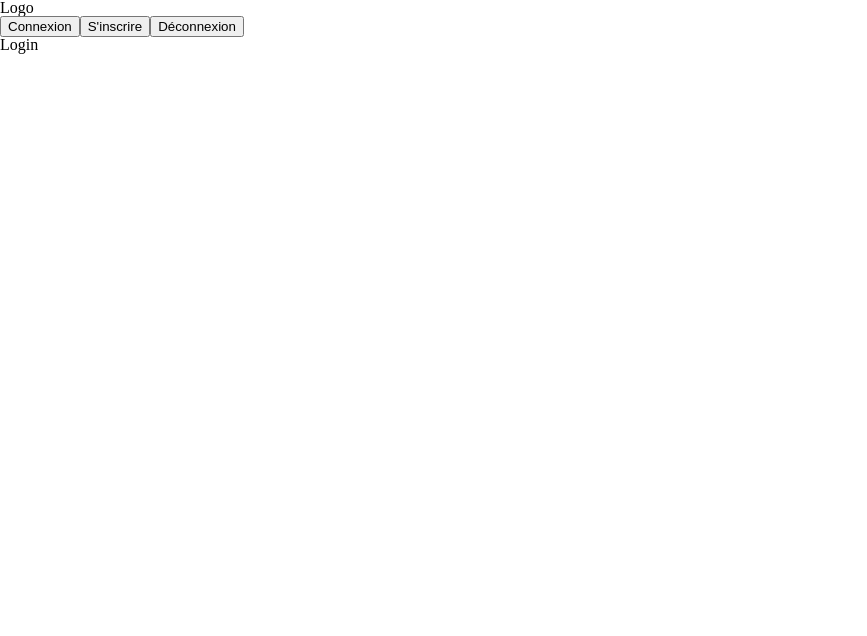
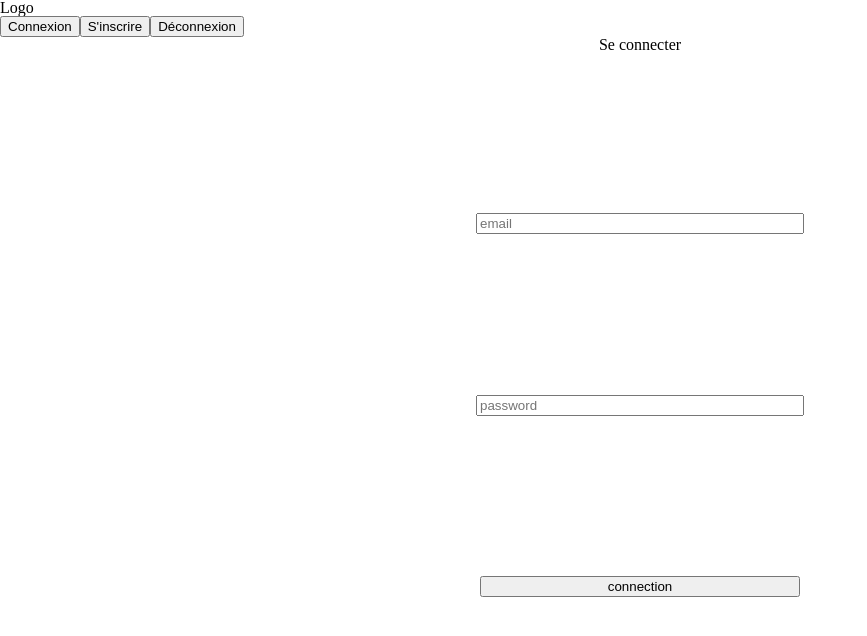
Before and after one commit to dewismecindy/vinted2, a React (Create React App) app: page /login in a window 1280 px wide. Shown: the top 636 px of the page, without its empty margins (0-867 px from the left). Built offline with nearby package versions, Linux system fonts and the light colour scheme.

Commit message:
login form

```diff
--- a/src/pages/Login.js
+++ b/src/pages/Login.js
@@ -1,5 +1,42 @@
+import { useState } from "react";
+import axios from "axios";
+
 const Login = () => {
-  return <div>Login</div>;
+  const [email, setEmail] = useState("");
+  const [username, setUsername] = useState("");
+  const [password, setPassword] = useState("");
+  const handleSubmit = async (event) => {
+    event.preventDefault();
+    try {
+      const response = await axios.post(
+        "https://lereacteur-vinted-api.herokuapp.com/user/login",
+        { email, password }
+      );
+      console.log(response.data);
+    } catch (error) {
+      console.log(error);
+    }
+  };
+
+  return (
+    <form className="signup-container" onSubmit={handleSubmit}>
+      {" "}
+      <h1>Se connecter</h1>
+      <input
+        type="email"
+        placeholder="email"
+        value={email}
+        onChange={(event) => setEmail(event.target.value)}
+      />
+      <input
+        type="password"
+        placeholder="password"
+        value={password}
+        onChange={(event) => setPassword(event.target.value)}
+      />
+      <input type="submit" value="connection" />{" "}
+    </form>
+  );
 };
 
 export default Login;
--- a/src/pages/Signup.js
+++ b/src/pages/Signup.js
@@ -1,11 +1,14 @@
 import { useState } from "react";
 import axios from "axios";
+import { useNavigate } from "react-router-dom";
 
 const Signup = ({ handleToken }) => {
   const [email, setEmail] = useState("");
   const [username, setUsername] = useState("");
   const [password, setPassword] = useState("");
   const [newsLetter, setNewsLetter] = useState(false);
+
+  const navigate = useNavigate();
 
   const handleSubmit = async (event) => {
     event.preventDefault();
@@ -16,6 +19,7 @@ const Signup = ({ handleToken }) => {
       );
       /*  console.log(response.data); */
       handleToken(response.data.token);
+      navigate("/");
     } catch (error) {
       console.log(error);
     }
```
